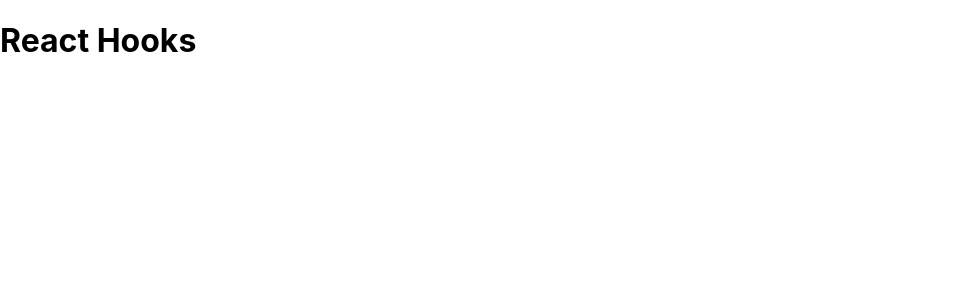
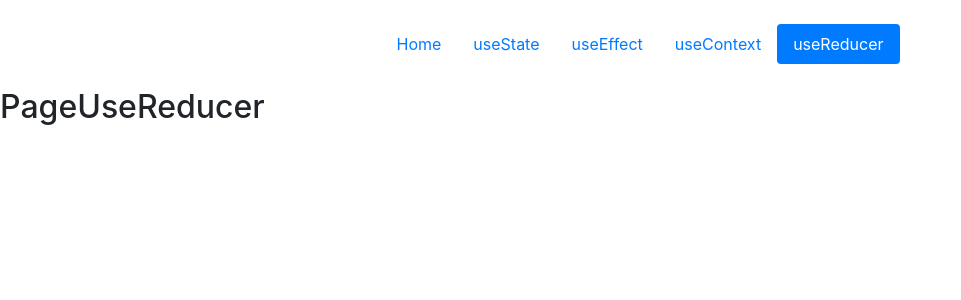
Before and after one commit to nazarvynn/react-hooks, a React (Create React App) app: page /use-reducer in a window 1280 px wide. Before the commit this address had no page. Shown: the top 300 px of the page, without its empty margins (0-961 px from the left). Built offline with nearby package versions, Linux system fonts and the light colour scheme.

Commit message:
Added pages

```diff
--- a/public/index.html
+++ b/public/index.html
@@ -5,9 +5,8 @@
     <link rel="icon" href="%PUBLIC_URL%/favicon.ico" />
     <meta name="viewport" content="width=device-width, initial-scale=1" />
     <meta name="theme-color" content="#000000" />
-    <meta name="description" content="Web site created using create-react-app" />
-    <link rel="apple-touch-icon" href="%PUBLIC_URL%/logo192.png" />
     <link rel="manifest" href="%PUBLIC_URL%/manifest.json" />
+    <link rel="stylesheet" href="https://stackpath.bootstrapcdn.com/bootstrap/4.5.2/css/bootstrap.min.css" />
     <title>React Hooks</title>
   </head>
   <body>
--- a/src/App.tsx
+++ b/src/App.tsx
@@ -1,11 +1,13 @@
-import React from 'react';
 import AppRouter from './AppRouter';
+import Navigation from './common/Navigation';
 
 function App() {
   return (
     <div className="App">
-      <h1>React Hooks</h1>
-      <AppRouter />
+      <Navigation />
+      <main>
+        <AppRouter />
+      </main>
     </div>
   );
 }
--- a/src/AppRouter.tsx
+++ b/src/AppRouter.tsx
@@ -1,11 +1,14 @@
 import { Route, Routes } from 'react-router-dom';
-import { About, Home } from './pages';
+import { Home, PageUseState, PageUseEffect, PageUseContext, PageUseReducer } from './pages';
 
 export default function AppRouter() {
   return (
     <Routes>
       <Route path="/" element={<Home />} />
-      <Route path="about" element={<About />} />
+      <Route path="use-state" element={<PageUseState />} />
+      <Route path="use-effect" element={<PageUseEffect />} />
+      <Route path="use-context" element={<PageUseContext />} />
+      <Route path="use-reducer" element={<PageUseReducer />} />
     </Routes>
   );
 }
--- a/src/common/Navigation.tsx
+++ b/src/common/Navigation.tsx
@@ -1,10 +1,43 @@
-import { Link } from 'react-router-dom';
+import { NavLink } from 'react-router-dom';
+
+export interface NavigationItem {
+  label: string;
+  path: string;
+}
+const NAVIGATION: NavigationItem[] = [
+  {
+    label: 'Home',
+    path: '/',
+  },
+  {
+    label: 'useState',
+    path: '/use-state',
+  },
+  {
+    label: 'useEffect',
+    path: '/use-effect',
+  },
+  {
+    label: 'useContext',
+    path: '/use-context',
+  },
+  {
+    label: 'useReducer',
+    path: '/use-reducer',
+  },
+];
 
 export default function Navigation() {
   return (
-    <nav>
-      <Link to="/">Home</Link>
-      <Link to="/about">About</Link>
-    </nav>
+    <ul className="nav nav-pills justify-content-center m-4">
+      {NAVIGATION.map(({ label, path }: NavigationItem, index) => (
+        <li className="nav-item" key={index}>
+          <NavLink className={({ isActive }) => 'nav-link' + (isActive ? ' active' : '')} to={path}>
+            {label}
+          </NavLink>
+        </li>
+      ))}
+    </ul>
   );
 }
+//
--- a/src/pages/About.tsx
+++ /dev/null
@@ -1,12 +0,0 @@
-import Navigation from '../common/Navigation';
-
-export default function About() {
-  return (
-    <>
-      <Navigation />
-      <main>
-        <h2>About page</h2>
-      </main>
-    </>
-  );
-}
--- a/src/pages/Home.tsx
+++ b/src/pages/Home.tsx
@@ -1,12 +1,7 @@
-import Navigation from '../common/Navigation';
-
 export default function Home() {
   return (
     <>
-      <Navigation />
-      <main>
-        <h2>Home page</h2>
-      </main>
+      <h2>Home page</h2>
     </>
   );
 }
--- /dev/null
+++ b/src/pages/PageUseContext.tsx
@@ -0,0 +1,7 @@
+export default function PageUseContext() {
+  return (
+    <>
+      <h2>PageUseContext</h2>
+    </>
+  );
+}
--- /dev/null
+++ b/src/pages/PageUseEffect.tsx
@@ -0,0 +1,7 @@
+export default function PageUseEffect() {
+  return (
+    <>
+      <h2>PageUseEffect</h2>
+    </>
+  );
+}
--- /dev/null
+++ b/src/pages/PageUseReducer.tsx
@@ -0,0 +1,7 @@
+export default function PageUseReducer() {
+  return (
+    <>
+      <h2>PageUseReducer</h2>
+    </>
+  );
+}
--- /dev/null
+++ b/src/pages/PageUseState.tsx
@@ -0,0 +1,7 @@
+export default function PageUseState() {
+  return (
+    <>
+      <h2>PageUseState</h2>
+    </>
+  );
+}
--- a/src/pages/index.ts
+++ b/src/pages/index.ts
@@ -1,4 +1,7 @@
-import About from './About';
 import Home from './Home';
+import PageUseState from './PageUseState';
+import PageUseEffect from './PageUseEffect';
+import PageUseContext from './PageUseContext';
+import PageUseReducer from './PageUseReducer';
 
-export { About, Home };
+export { Home, PageUseState, PageUseEffect, PageUseContext, PageUseReducer };
```
Also changed, not shown: .eslintrc.js.
